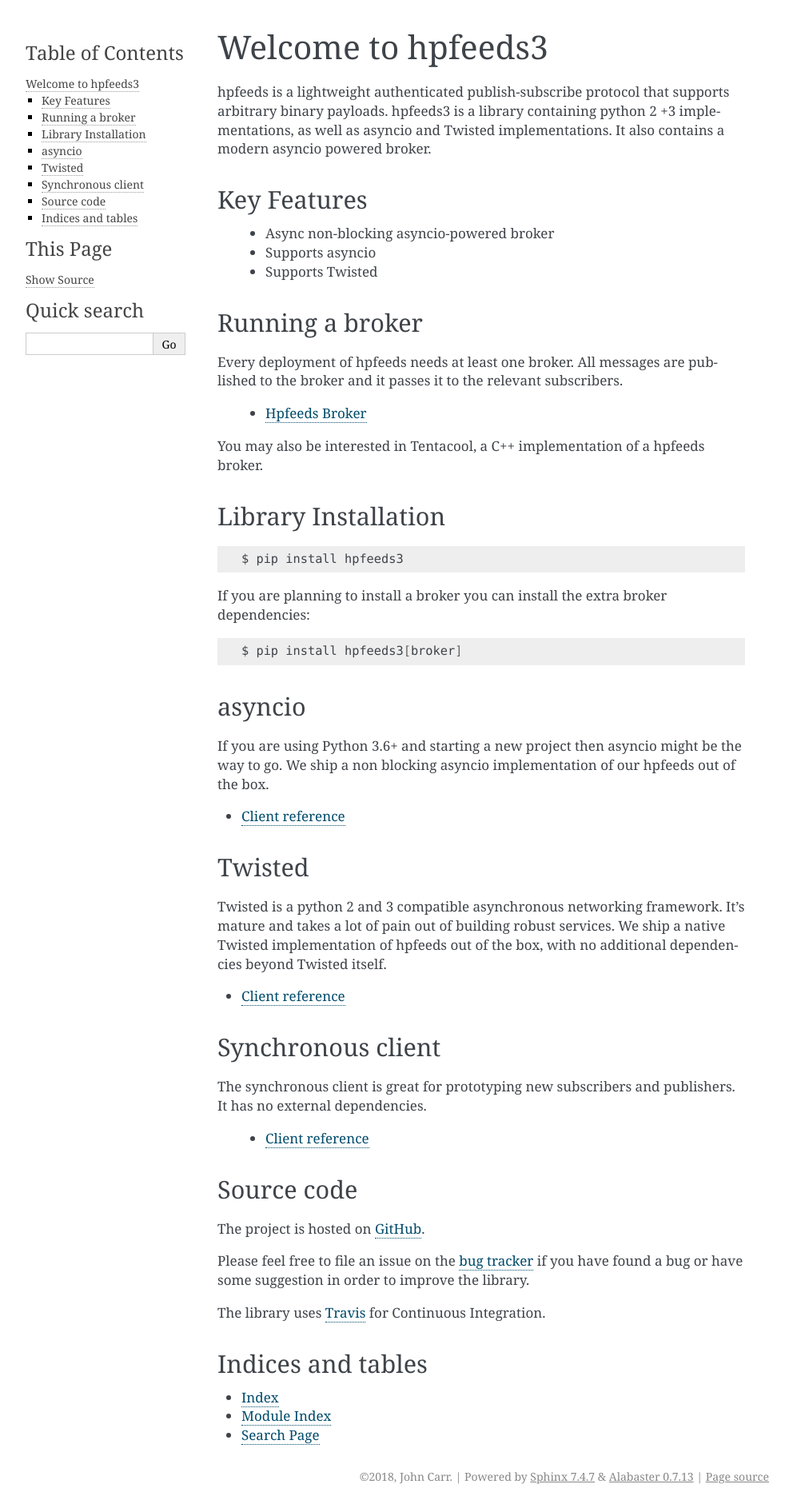
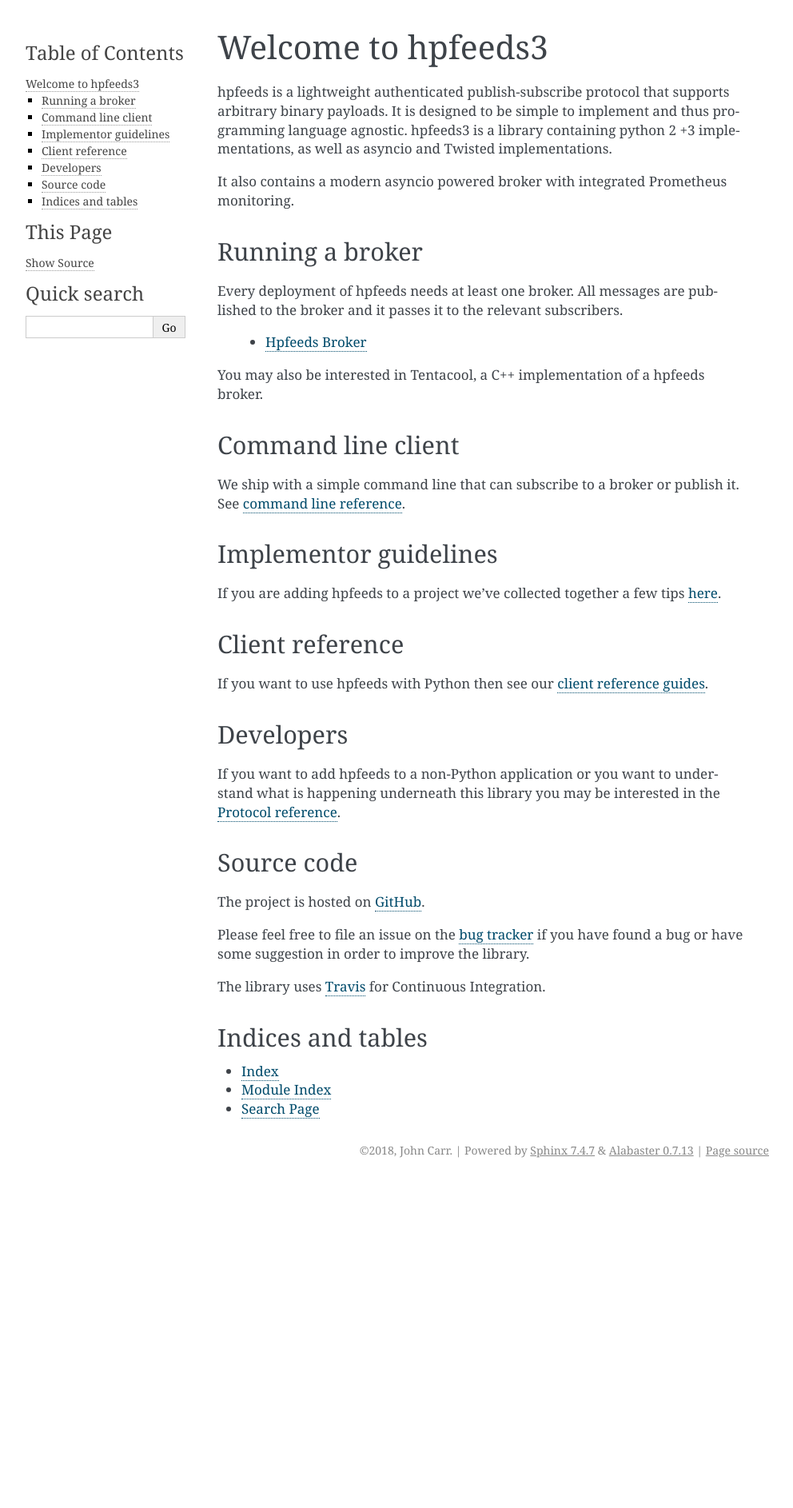
Before and after one commit to hpfeeds/hpfeeds, a Sphinx documentation site: the page built from docs/index.rst, in a window 1280 px wide. Shown: the whole page at 80% size, without its empty margins (148-1140 px from the left). Built offline with Sphinx 7.4.7, drawn with Linux system fonts in a browser that asks for light colours; after the commit the page ends 1478 px from its top, so only the background shows below that.

Commit message:
Doc updates

```diff
--- a/docs/index.rst
+++ b/docs/index.rst
@@ -1,18 +1,9 @@
 Welcome to hpfeeds3
 ===================
 
-hpfeeds is a lightweight authenticated publish-subscribe protocol that supports arbitrary binary payloads. hpfeeds3 is a library containing python 2 +3 implementations, as well as asyncio and Twisted implementations. It also contains a modern asyncio powered broker.
+hpfeeds is a lightweight authenticated publish-subscribe protocol that supports arbitrary binary payloads. It is designed to be simple to implement and thus programming language agnostic. hpfeeds3 is a library containing python 2 +3 implementations, as well as asyncio and Twisted implementations.
 
-
-Key Features
-------------
-
- * Async non-blocking asyncio-powered broker
- * Supports asyncio
- * Supports Twisted
-
-
-.. _hpfeeds-installation:
+It also contains a modern asyncio powered broker with integrated Prometheus monitoring.
 
 
 Running a broker
@@ -27,52 +18,31 @@
 broker.
 
 
-Library Installation
---------------------
+Command line client
+-------------------
 
-.. code-block:: bash
-
-   $ pip install hpfeeds3
-
-If you are planning to install a broker you can install the extra broker
-dependencies:
-
-.. code-block:: bash
-
-   $ pip install hpfeeds3[broker]
+We ship with a simple command line that can subscribe to a broker or publish it.
+See :doc:`command line reference <cli>`.
 
 
-asyncio
--------
+Implementor guidelines
+----------------------
 
-If you are using Python 3.6+ and starting a new project then asyncio might be
-the way to go. We ship a non blocking asyncio implementation of our hpfeeds out
-of the box.
-
-* :doc:`Client reference <asyncio_reference>`
+If you are adding hpfeeds to a project we've collected together a few tips :doc:`here <implementors>`.
 
 
-Twisted
--------
+Client reference
+----------------
 
-Twisted is a python 2 and 3 compatible asynchronous networking framework. It's
-mature and takes a lot of pain out of building robust services. We ship a native
-Twisted implementation of hpfeeds out of the box, with no additional
-dependencies beyond Twisted itself.
-
-* :doc:`Client reference <twisted_reference>`
+If you want to use hpfeeds with Python then see our :doc:`client reference guides <clients>`.
 
 
-Synchronous client
-------------------
+Developers
+----------
 
-The synchronous client is great for prototyping new subscribers and publishers.
-It has no external dependencies.
-
- * :doc:`Client reference <client_reference>`
-
-
-.. _hpfeeds-source:
+If you want to add hpfeeds to a non-Python application or you want to understand
+what is happening underneath this library you may be interested in the
+:doc:`Protocol reference <protocol>`.
 
 
 Source code
```
Also changed, not shown: docs/broker.rst (+12 -0 lines), docs/cli.rst (added, +64 -0 lines), docs/clients.rst (added, +37 -0 lines), docs/implementors.rst (added, +32 -0 lines), docs/protocol.rst (added, +199 -0 lines).
